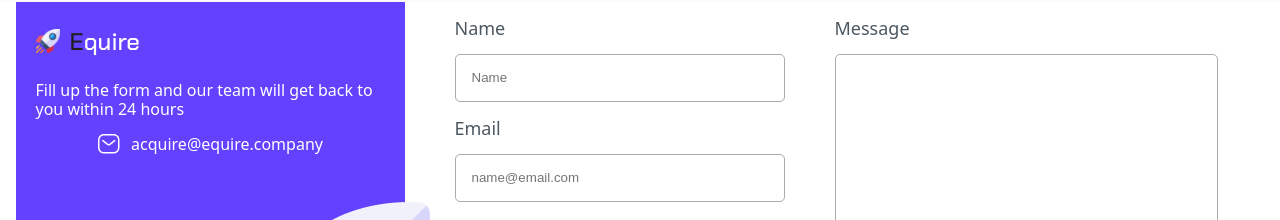
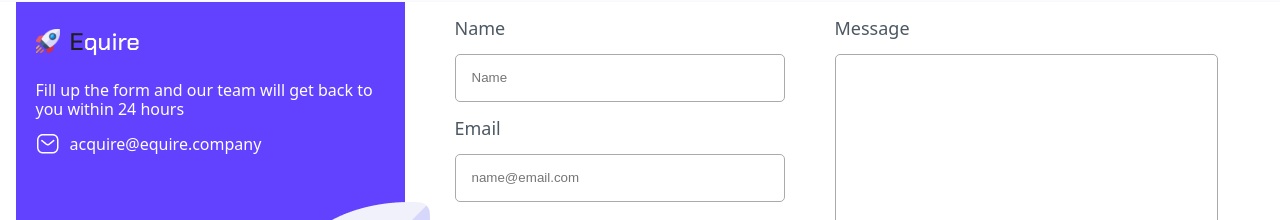
Before and after one commit to Arthur7711/lending-Page, a React (Create React App) app: page / in a window 1280 px wide. Shown: the part 5468-5688 px from the top of the page. Built offline with nearby package versions, Linux system fonts and the light colour scheme.

Commit message:
style:(contact)

```diff
--- a/src/components/contact/Contact.module.css
+++ b/src/components/contact/Contact.module.css
@@ -8,7 +8,6 @@
 }
 .left {
   width: 389px;
-  /* height: 481px; */
   background: #6241ff;
   position: relative;
 }
@@ -22,13 +21,14 @@
 }
 .mailPart {
   display: flex;
-  justify-content: center;
+  justify-content: flex-start;
   align-items: center;
 }
 .mail {
   width: 24px;
   height: 24px;
   margin-right: 10px;
+  margin-left: 20px;
 }
 .mail img {
   width: 100%;
```
